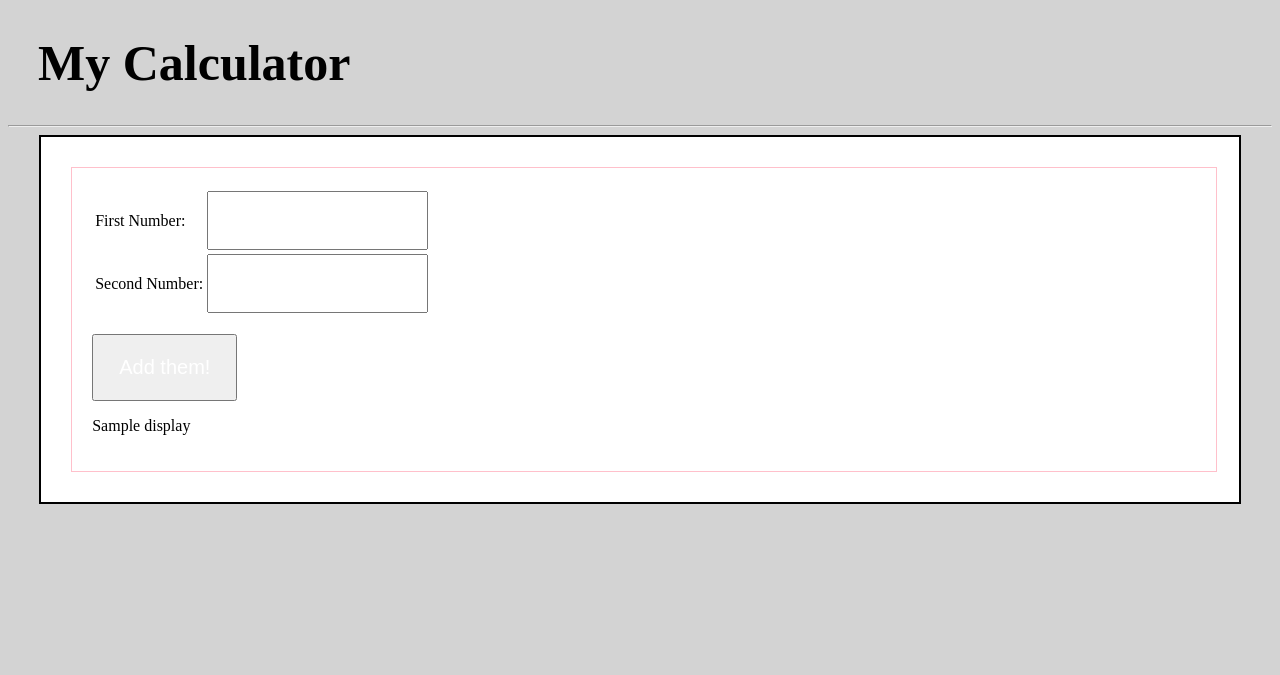
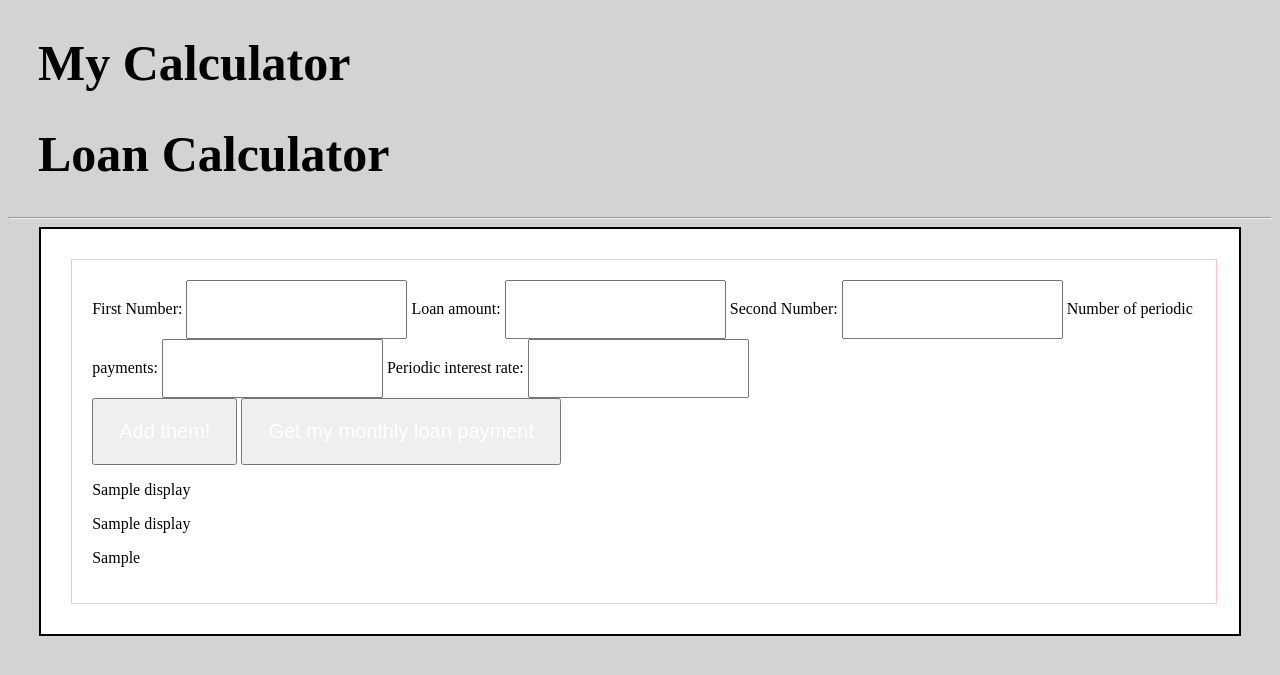
Before and after one commit to ZhijieZhang24/HW3, a Flask app: template templates/index.html in a window 1280 px wide. Shown: the top 675 px of the page. Run offline with Flask 2, Linux system fonts and the light colour scheme; the template is opened without the code that fills it: most values are stand-ins (such as "Sample title", 1, 10 or a date in 2020).

Commit message:
using code to get right calculations

```diff
--- a/app.py
+++ b/app.py
@@ -6,9 +6,10 @@ app = Flask(__name__)
 @app.route('/')
 def index():
     return render_template('index.html', display="", pageTitle='My Calculator')
-
+    return render_template('index.html', display="Your Discount Factor: ", display2="Your loan payment: ", pageTitle= 'Loan Calculator')
 
 @app.route('/add', methods=['GET', 'POST'])
+@app.route('/divide', methods=['GET', 'POST'])
 def addition():
     if request.method == 'POST':
       form = request.form
@@ -17,11 +18,36 @@ def addition():
           numberTwo= int(form['numTwo'])
           calc = numberOne + numberTwo
           return render_template('index.html', display=calc, pageTitle='My Calculator')
+          A = float(form['A'])
+          n = int(form['n'])
+          i = float(form['i'])
+          D = (((1 + i)**n)-1)/ (i*( 1 + i)**n)
+          P = A/D
+
+          return render_template('index.html', display=D,display2=P,pageTitle='Loan Calculator')
 
       except ValueError:
           return render_template('index.html', display="Please enter two integers.", pageTitle='My Calculator')
 
+          return render_template('index.html', display="Please enter right number.", display2="Error",pageTitle='Loan Calculator')
+
     return redirect("/")
+
+#def divide():
+    #if request.method == 'POST':
+        #form = request.form
+        #try:
+            #A = float(form['A'])
+            #n = int(form['n'])
+            #i = float(form['i'])
+            #D = (((1 + i)**n)-1)/ ( i * ( 1+ i)**n)
+            #P = A/D
+            #return render_template('index.html', display2=P, pageTitle='Loan Calculator')
+
+        #except ValueError:
+            #return render_template('index.html', display2="Error", pageTitle='Loan Calculator')
+
+        #return redirect("/")
 
 if __name__ == '__main__':
     app.run(debug=True)
--- a/templates/base.html
+++ b/templates/base.html
@@ -6,6 +6,7 @@
 </head>
 <body>
     <h1> My Calculator </h1>
+    <h1> Loan Calculator </h1>
 <hr>
 
 <div class="wrapper">
--- a/templates/index.html
+++ b/templates/index.html
@@ -1,19 +1,26 @@
 {% extends 'base.html' %}
 {% block body %}
 
-<form  method="post">
-  <table>
-    <tr>
 <td> First Number: </td> <td> <input type="text" name="numOne" /> </td>
+     <td> Loan amount: </td> <td> <input type="text" name="A" /> </td>
    </tr>
    <tr>
      <td> Second Number: </td> <td> <input type="text" name="numTwo" /> </td>
+     <td> Number of periodic payments: </td> <td> <input type="text" name="n" /> </td>
+   </tr>
+   <tr>
+     <td> Periodic interest rate: </td> <td> <input type="text" name="i"/> </td>
    </tr>
  </table>
    <br>
  <input class="button" type="submit" formaction="/add" value="Add them!" />
+ <input class="button" type="submit" formaction="/divide" value="Get my monthly loan payment" />
 </form>
 
 <p> {{display }} </p>
+<p> {{ display }} </p>
+<tr>
+<p> {{ display2 }} </p>
+
 <div style="clear:both;"></div>
 {% endblock %}
```
Lines whose indentation alone changed are shown as unchanged.
